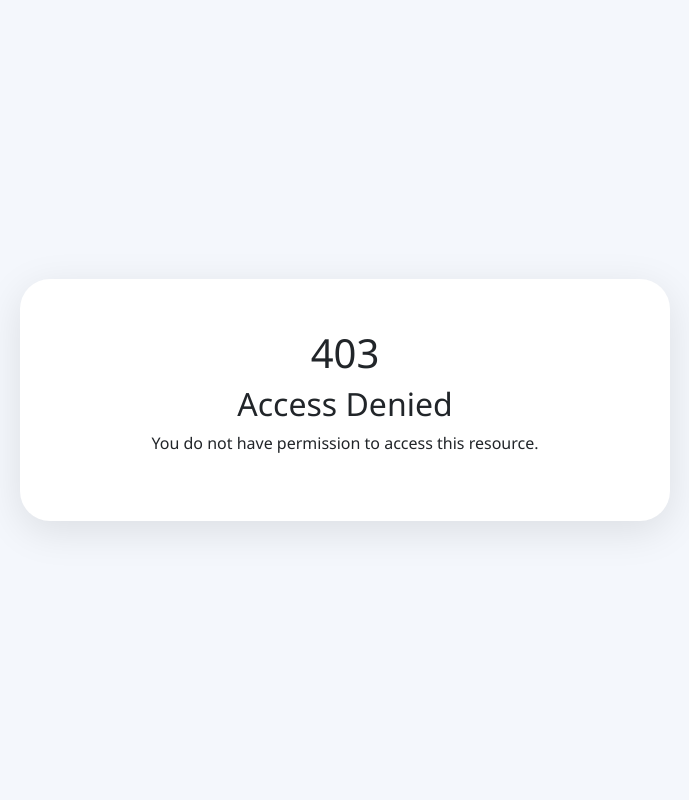
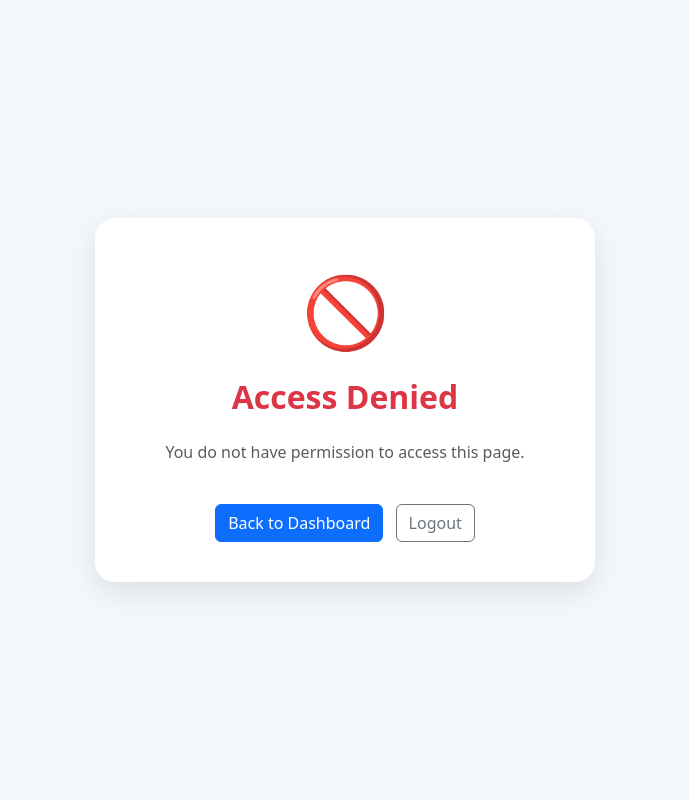
Before and after one commit to Leon2005430/SecureFin_UAA, a Flask app: template templates/denied.html in a window 1280 px wide. Shown: the whole page, without its empty margins (295-984 px from the left). Run offline with Flask 3, Linux system fonts and the light colour scheme; the template is opened without the code that fills it, so the values that code supplies are empty.

Commit message:
Update denied.html

```diff
--- a/templates/denied.html
+++ b/templates/denied.html
@@ -1,32 +1,78 @@
 <!DOCTYPE html>
 <html>
+
 <head>
-    <title>403 Access Denied</title>
+    <title>Access Denied</title>
 
     <link href="https://cdn.jsdelivr.net/npm/bootstrap@5.3.3/dist/css/bootstrap.min.css" rel="stylesheet">
 
-    <link rel="stylesheet"
-          href="{{ url_for('static', filename='css/style.css') }}">
+    <style>
+
+        body{
+            background:#f4f7fb;
+            display:flex;
+            justify-content:center;
+            align-items:center;
+            height:100vh;
+        }
+
+        .card{
+            width:500px;
+            border:none;
+            border-radius:20px;
+            box-shadow:0 10px 30px rgba(0,0,0,0.1);
+            padding:40px;
+            text-align:center;
+        }
+
+        .icon{
+            font-size:70px;
+            margin-bottom:15px;
+        }
+
+        h2{
+            color:#dc3545;
+            font-weight:bold;
+        }
+
+    </style>
+
 </head>
 
 <body>
 
-<div class="login-container">
+<div class="card">
 
-    <div class="login-card text-center">
+    <div class="icon">
+        🚫
+    </div>
 
-        <h1>403</h1>
+    <h2>Access Denied</h2>
 
-        <h2>Access Denied</h2>
+    <p class="text-muted mt-3">
+        You do not have permission to access this page.
+    </p>
 
-        <p>
-            You do not have permission
-            to access this resource.
-        </p>
+    <div class="mt-4">
+
+        <a href="/customer"
+           class="btn btn-primary me-2">
+
+           Back to Dashboard
+
+        </a>
+
+        <a href="/logout"
+           class="btn btn-outline-secondary">
+
+           Logout
+
+        </a>
 
     </div>
 
 </div>
 
 </body>
+
 </html>
```
